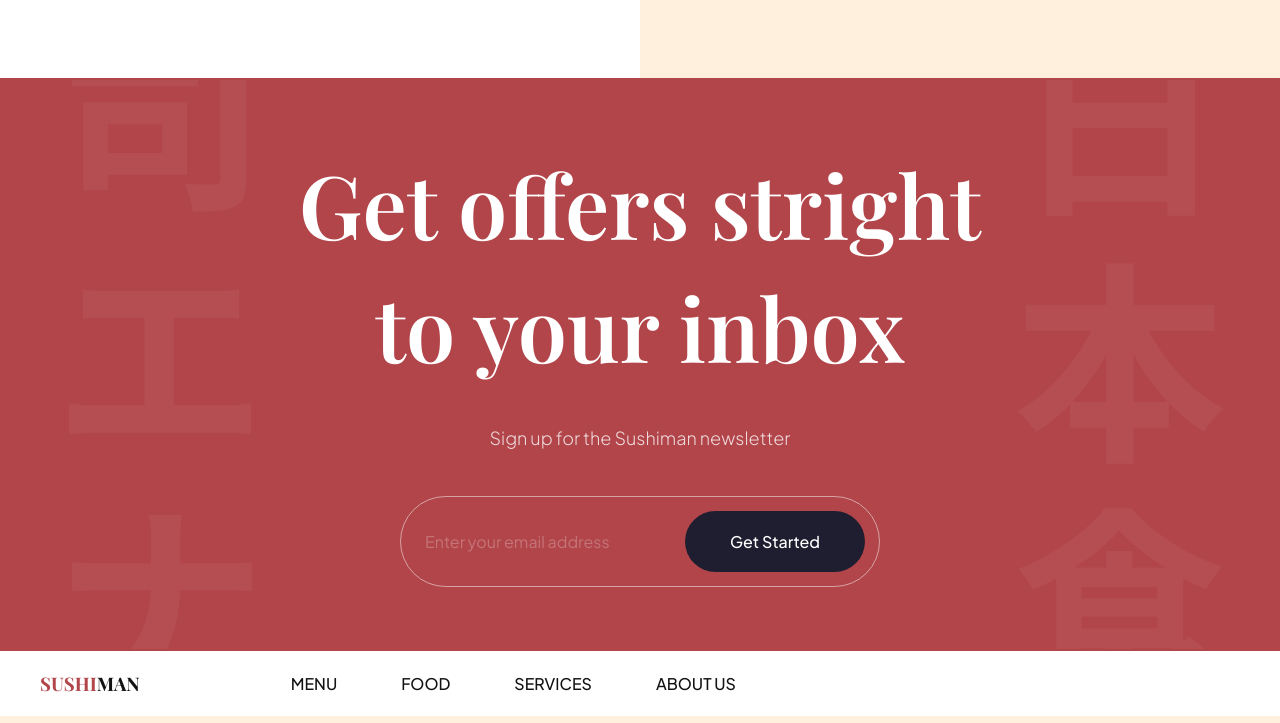
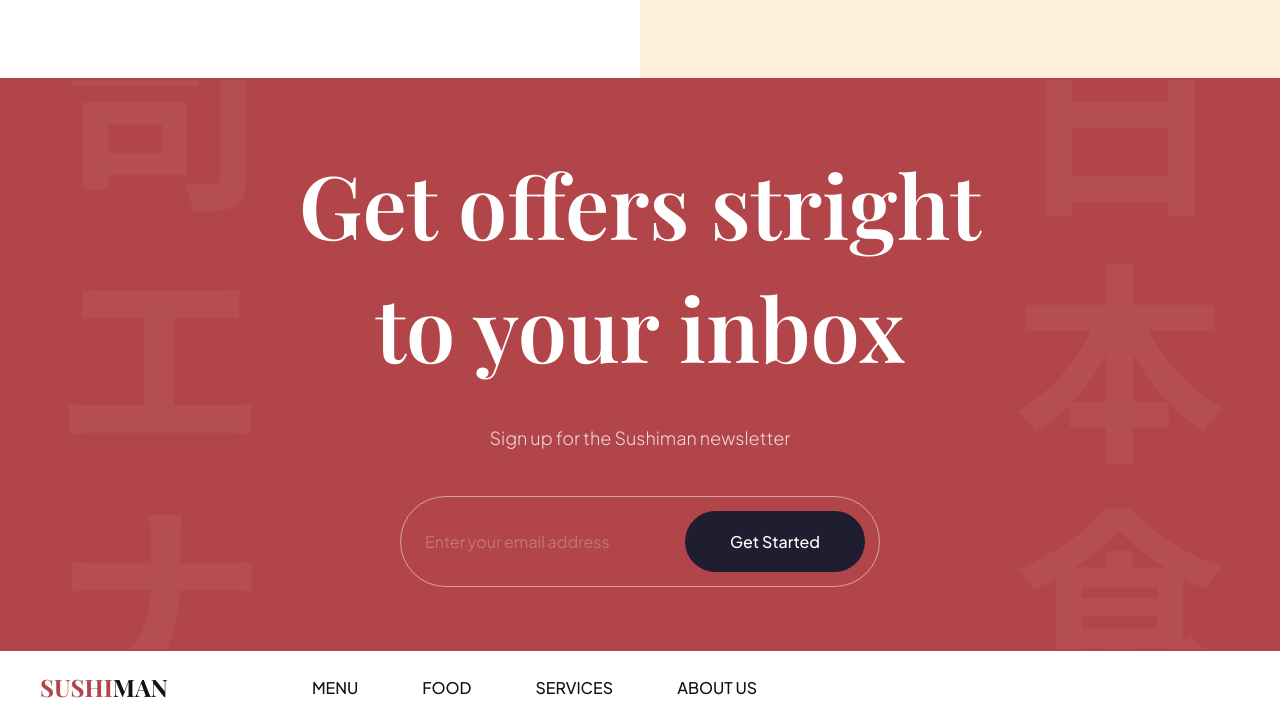
Before and after one commit to NancyAsiuloka/Sushi-landing-page, a website built with Vite: page index.html in a window 1280 px wide. Shown: the part 3620-4343 px from the top of the page. Built offline with nearby package versions, Linux system fonts and the light colour scheme.

```diff
--- a/css/sections/footer.css
+++ b/css/sections/footer.css
@@ -10,7 +10,7 @@
   }
 
   .footer__logo {
-    /* font-size: 24px; */
+    font-size: 24px;
     font-weight: bold;
     font-family: var(--playfair-display);
     text-transform: uppercase;
```
